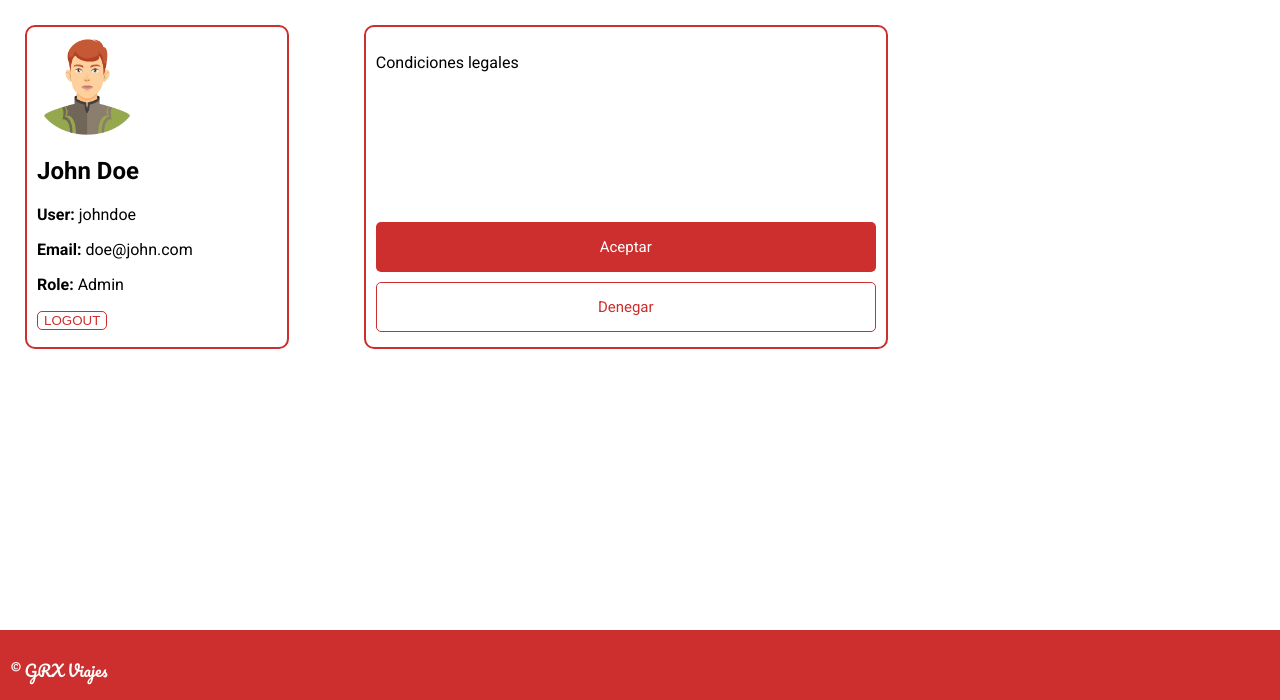
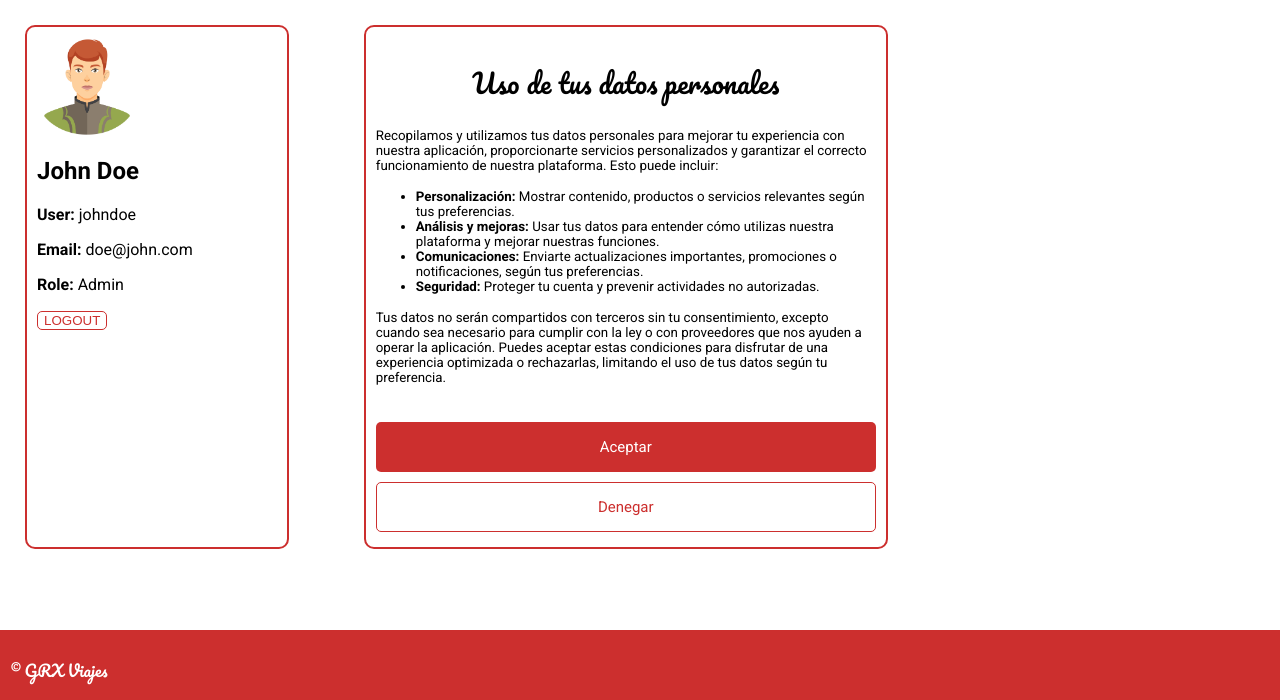
Before and after one commit to Miigue28/DDSI, a Flask app: page /clients/ask in a window 1280 px wide; the page is wider, and only the part inside the window is pictured. Shown: the part 100-800 px from the top of that part. Run offline with Flask 3, Linux system fonts and the light colour scheme; some libraries are stand-ins or nearby versions.

Commit message:
feat: Añadidas condiciones legales

```diff
--- a/Prácticas/static/style.css
+++ b/Prácticas/static/style.css
@@ -269,10 +269,25 @@ iframe{
 
 .legal-conditions-grid {
   display: grid;
-  grid-template-rows: 175px 50px 50px;
+  grid-template-rows: 375px 50px 50px;
   gap: 10px;
   width: 500px;
-  height: 300px;
+  height: 500px;
+}
+
+.legal-conditions-grid h2 {
+  font-family: 'Pacifico', cursive;
+	font-size: 20pt;
+	font-weight: normal;
+  text-align: center;
+}
+
+.legal-conditions-grid p {
+  font-size: 10pt;
+}
+
+.legal-conditions-grid li {
+  font-size: 10pt;
 }
 
 .legal-conditions-grid button {
--- a/Prácticas/templates/ask_client.html
+++ b/Prácticas/templates/ask_client.html
@@ -20,9 +20,25 @@
     </div>
 
     <div class="legal-conditions-grid">
-      <p>
-        Condiciones legales
-      </p>
+      <div>
+        <h2>Uso de tus datos personales</h2>
+        <p>
+          Recopilamos y utilizamos tus datos personales para mejorar tu experiencia con nuestra aplicación,
+          proporcionarte servicios personalizados y garantizar el correcto funcionamiento de nuestra plataforma.
+          Esto puede incluir:
+        </p>
+        <ul>
+          <li><strong>Personalización:</strong> Mostrar contenido, productos o servicios relevantes según tus preferencias.</li>
+          <li><strong>Análisis y mejoras:</strong> Usar tus datos para entender cómo utilizas nuestra plataforma y mejorar nuestras funciones.</li>
+          <li><strong>Comunicaciones:</strong> Enviarte actualizaciones importantes, promociones o notificaciones, según tus preferencias.</li>
+          <li><strong>Seguridad:</strong> Proteger tu cuenta y prevenir actividades no autorizadas.</li>
+        </ul>
+        <p>
+          Tus datos no serán compartidos con terceros sin tu consentimiento, excepto cuando sea necesario para cumplir con la ley o con proveedores que nos ayuden a operar la aplicación.
+          Puedes aceptar estas condiciones para disfrutar de una experiencia optimizada o rechazarlas, limitando el uso de tus datos según tu preferencia.
+        </p>
+      </div>
+
       <a href="{{ url_for('clients') }}" class="people-button">Aceptar</a>
       <a href="{{ url_for('index') }}" class="services-button">Denegar</a>
     </div>
```
Also changed, not shown: Prácticas/templates/ask_employee.html (+19 -3 lines).
